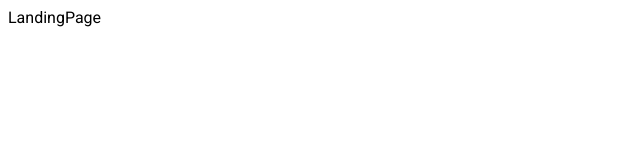
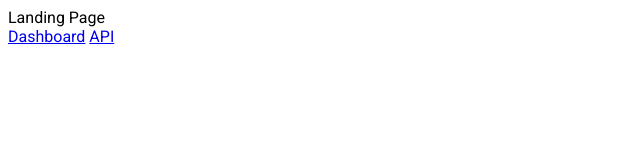
Before and after one commit to dnitecki/finfetch-ui, a React (Create React App) app: page / in a window 1280 px wide. Shown: the top 160 px of the page, without its empty margins (0-640 px from the left). Built offline with nearby package versions, Linux system fonts and the light colour scheme.

Commit message:
add  basic navigation

```diff
--- a/src/apps/finfetch-dashboard/Dashboard.jsx
+++ b/src/apps/finfetch-dashboard/Dashboard.jsx
@@ -9,7 +9,7 @@ export default function Dashboard() {
   return (
     <div className="dashboard">
       <Routes>
-        <Route path="overview" element={<Overview />} />
+        <Route path="" element={<Overview />} />
         <Route path="watchlist" element={<WatchList />} />
         <Route path="reportbug" element={<ReportBug />} />
       </Routes>
--- a/src/pages/landingPage/LandingPage.jsx
+++ b/src/pages/landingPage/LandingPage.jsx
@@ -1,5 +1,12 @@
 import React from "react";
+import { NavLink } from "react-router-dom";
 
 export default function LandingPage() {
-  return <div>LandingPage</div>;
+  return (
+    <div>
+      <div>Landing Page</div>
+      <NavLink to="dashboard">Dashboard</NavLink>&nbsp;
+      <NavLink to="api">API</NavLink>
+    </div>
+  );
 }
```
